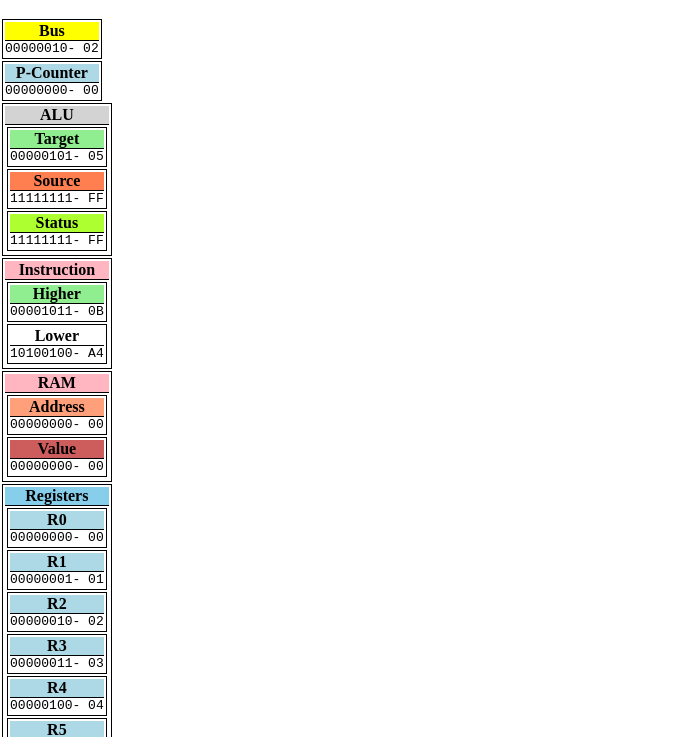
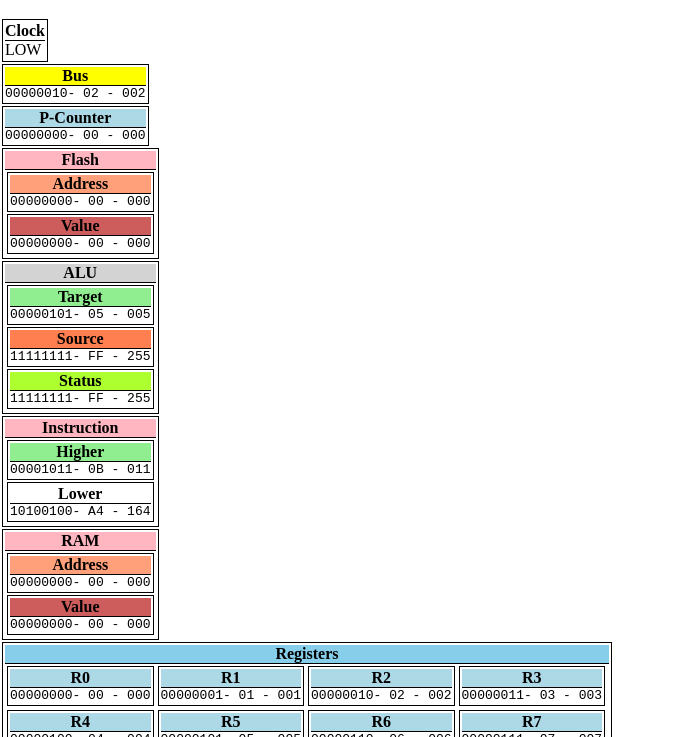
Before and after one commit to Bigsby/avr, a plain HTML site: page visual/index.html in a window 1280 px wide. Shown: the part 61-798 px from the top of the page, without its empty margins (0-675 px from the left). Drawn offline with nearby package versions, Linux system fonts and the light colour scheme.

Commit message:
add clock and flash

```diff
--- a/visual/index.html
+++ b/visual/index.html
@@ -8,7 +8,8 @@
     <script src="https://cdn.jsdelivr.net/npm/vue/dist/vue.js"></script>
     <!-- <script src="https://cdn.jsdelivr.net/npm/vue"></script> -->
     <style>
-        html, body {
+        html,
+        body {
             width: 100%;
             height: 100%;
             padding: 0;
@@ -40,6 +41,13 @@
             display: inline-block;
             border-bottom: 1px solid black;
         }
+
+        .registers-container {
+            /* max-height: 200px; */
+            width: 604px;
+            display: flex;
+            flex-wrap: wrap;
+        }
     </style>
 </head>
 
@@ -47,24 +55,27 @@
     <div id="app">
         <h1>AVR CPU</h1>
         <div>
+            <clock></clock>
             <bus :value="bus_value"></bus>
             <program-counter></program-counter>
+            <memory name="Flash" :address="flash_address"></memory>
             <alu :target_operand="alu.target_operand" :source_operand="alu.source_operand"></alu>
             <instruction :op_code="op_code"></instruction>
-            <ram :address="ram_address"></ram>
-            <boxed-component title="Registers" color="skyblue">
+            <memory name="RAM" :address="ram_address"></memory>
+            <boxed-component title="Registers" color="skyblue" container_class="registers-container">
                 <register v-for="register in registers" :value="register.value" :index="register.index"></register>
             </boxed-component>
         </div>
     </div>
     <script>
-        const registerCount = 32;
-        const busWidth = 8;
-        const ram_size = 16;
-        const op_code_size = 16;
+        const REGISTER_COUNT = 32;
+        const BUS_WIDTH = 8;
+        const RAM_SIZE = 16;
+        const OPCODE_WIDTH = 16;
+        const CLOCK_INTERVAL = 500;
 
         let registers = [];
-        for (let registerIndex = 0; registerIndex < registerCount; registerIndex++) {
+        for (let registerIndex = 0; registerIndex < REGISTER_COUNT; registerIndex++) {
             registers.push({
                 index: registerIndex,
                 value: registerIndex
@@ -73,13 +84,14 @@
 
         const initial_data = {
             alu: {
-                bus_width: busWidth,
+                bus_width: BUS_WIDTH,
                 target_operand: 5 | 1,
                 source_operand: 255
             },
             registers: registers,
             bus_value: 2,
             ram_address: 0,
+            flash_address: 0,
             op_code: 0xba4
         };
 
@@ -95,10 +107,29 @@
         Vue.component("program-counter", {
             template: `
             <boxed-component title="P-Counter" color="lightblue">
-                <byte :value="value"></byte>
+                <byte :value="innerValue"></byte>
             </boxed-component>
             `,
-            props: ["value", "in", "out"]
+            props: ["value", "in", "out"],
+            created() {
+                this.innerValue = this.value || 0;
+            }
+        });
+
+        Vue.component("clock", {
+            template: `
+            <boxed-component title="Clock">
+                <span>{{value ? "HIGH": "LOW"}}</span>
+            </boxed-component>
+            `,
+            data() {
+                return { value: false };
+            },
+            created() {
+                setInterval(function () {
+                    this.value = !this.value;
+                }.bind(this), CLOCK_INTERVAL);
+            }
         });
 
         Vue.component("instruction", {
@@ -112,32 +143,58 @@
                 </boxed-component>
             </boxed-component>
             `,
-            props: ["op_code", "in" ],
-            watch: {
-                address: function (newAddress) {
-                    this.value = 0;
-                }
-            }
+            props: ["op_code", "in"]
         });
 
-        Vue.component("ram", {
+        Vue.component("memory", {
             template: `
-            <boxed-component title="RAM" color="lightpink">
+            <boxed-component :title="name" color="lightpink">
                 <boxed-component title="Address" color="lightsalmon">
                     <byte :value="address"></byte>
                 </boxed-component>
                 <boxed-component title="Value" color="indianred">
-                    <byte :value="value"></byte>
+                    <byte :value="innerValue"></byte>
                 </boxed-component>
             </boxed-component>
             `,
-            props: ["address", "value", "in", "out"],
+            props: ["name", "address", "value", "in", "out"],
             watch: {
                 address: function (newAddress) {
                     this.value = 0;
+                },
+                value: function (newValue) {
+                    this.innerValue = newValue;
                 }
+            },
+            created() {
+                this.innerValue = this.value || 0;
             }
         });
+
+        // Vue.component("ram", {
+        //     template: `
+        //     <boxed-component title="RAM" color="lightpink">
+        //         <boxed-component title="Address" color="lightsalmon">
+        //             <byte :value="address"></byte>
+        //         </boxed-component>
+        //         <boxed-component title="Value" color="indianred">
+        //             <byte :value="innerValue"></byte>
+        //         </boxed-component>
+        //     </boxed-component>
+        //     `,
+        //     props: ["address", "value", "in", "out"],
+        //     watch: {
+        //         address: function (newAddress) {
+        //             this.value = 0;
+        //         },
+        //         value: function (newValue) {
+        //             this.innerValue = newValue;
+        //         }
+        //     },
+        //     created() {
+        //         this.innerValue = this.value || 0;
+        //     }
+        // });
 
         Vue.component("register", {
             template: `
@@ -152,30 +209,36 @@
             template: `
                 <div class="wrapped">
                     <span class="title" :style="{ background: color }">{{title}}</span>
-                    <slot></slot>
+                    <div :class="container_class">
+                        <slot></slot>
+                    </div>
                 </div>
             `,
-            props: ["title", "color"]
+            props: ["title", "color", "container_class"]
         });
         Vue.component("byte", {
             template: `
                 <div class="byteContainer">
                     <div class="bitContainer">
-                        <div v-for="bit in busWidth()">{{bitValue(bit,value || 0)}}</div>
+                        <div v-for="bit in BUS_WIDTH()">{{bitValue(bit,value || 0)}}</div>
                     </div>
-                    - {{toHexString(value || 0)}}
+                    - {{toHexString(value || 0)}} - {{toDecimalString(value)}}
                 </div>`,
             props: ["value"],
             methods: {
                 toHexString: function (value) {
                     let str = value.toString(16).toUpperCase();;
-                    return "0".repeat((busWidth / 4) - str.length) + str;
+                    return "0".repeat((BUS_WIDTH / 4) - str.length) + str;
+                },
+                toDecimalString: function (value) {
+                    let str = value.toString();
+                    return "0".repeat(Math.pow(2, BUS_WIDTH).toString().length - str.length) + str;
                 },
                 bitValue: function (bit, value) {
-                    return Math.pow(2, busWidth - bit) & value ? 1 : 0;
+                    return Math.pow(2, BUS_WIDTH - bit) & value ? 1 : 0;
                 },
-                busWidth: function () {
-                    return busWidth;
+                BUS_WIDTH: function () {
+                    return BUS_WIDTH;
                 }
             }
         });
```
Also changed, not shown: 2 other files.
